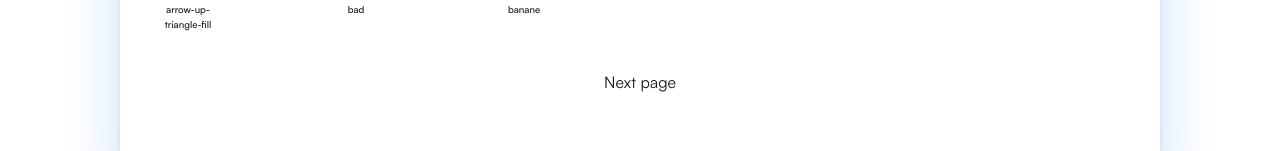
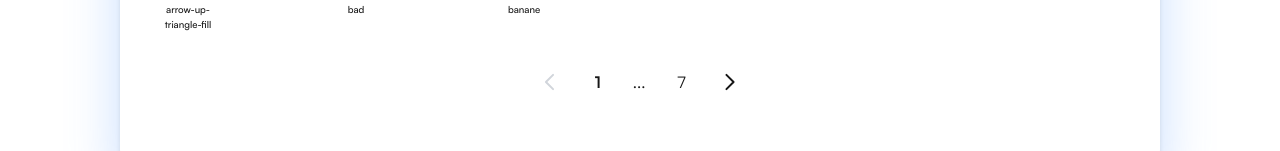
Before and after one commit to manuelsanchezweb/bee-icons, a Next.js app: page / in a window 1280 px wide. Shown: the part 1571-1722 px from the top of the page. Built offline with nearby package versions, Linux system fonts and the light colour scheme.

Commit message:
Add better handling of pagination

```diff
--- a/src/components/icon-list.tsx
+++ b/src/components/icon-list.tsx
@@ -7,6 +7,8 @@ import {
   filterIconsByCategory,
   filterIconsBySearchTerm,
   getUniqueCategories,
+  iconIssueBody,
+  iconIssueSubject,
 } from '@/utils/utils'
 import { animate, stagger } from 'motion'
 import { useCallback, useEffect, useMemo, useState } from 'react'
@@ -120,7 +122,7 @@ const IconList = ({ icons }: { icons: Icon[] }) => {
                 <div dangerouslySetInnerHTML={{ __html: icon.icon.lg }} />
               </button>
               {activeIcon === icon.name && (
-                <div className="dropdown-menu w-[100px] absolute top-0 left-1/2 -translate-x-1/2 lg:-right-24 lg:left-auto lg:top-0 lg:translate-x-0 shadow-sm border border-solid border-black bg-white flex flex-col z-[200]">
+                <div className="dropdown-menu w-[120px] absolute top-0 left-1/2 -translate-x-1/2 lg:-right-24 lg:left-auto lg:top-0 lg:translate-x-0 shadow-sm border border-solid border-black bg-white flex flex-col z-[200]">
                   <button
                     className="flex gap-2 items-center hover:bg-gray-200 py-1 px-2"
                     onClick={() => {
@@ -142,6 +144,15 @@ const IconList = ({ icons }: { icons: Icon[] }) => {
                     <IconDownload extraClasses="h-3 w-3" />
                     <span className="text-[10px] text-black">Download</span>
                   </button>
+                  <a
+                    className="flex gap-2 items-center hover:bg-gray-200 py-1 px-2"
+                    href={`mailto:manusansan22@gmail.com?subject=${iconIssueSubject}${icon.name}_id-${icon.id}&body=${iconIssueBody}`}
+                  >
+                    <IconIssue extraClasses="h-3 w-3" />
+                    <span className="text-[10px] text-black">
+                      Report an issue
+                    </span>
+                  </a>
                 </div>
               )}
               <span
@@ -163,24 +174,91 @@ const IconList = ({ icons }: { icons: Icon[] }) => {
 
       <div className="flex flex-col mt-12">
         <div className="flex justify-center gap-8">
-          {!isPrevDisabled && (
           <button
             onClick={actions.prevPage}
             disabled={isPrevDisabled}
             className="disabled:text-gray-300 disabled:pointer-events-none"
           >
-              Previous page
+            <svg
+              className="bee bee-icons"
+              width="24"
+              height="24"
+              viewBox="0 0 24 24"
+              fill="none"
+              xmlns="http://www.w3.org/2000/svg"
+            >
+              <path
+                d="M15.0673 19.1347L7.93266 12L15.0673 4.86534"
+                stroke="currentColor"
+                strokeWidth="2"
+                strokeLinecap="round"
+                strokeLinejoin="round"
+              />
+            </svg>
+          </button>
+
+          <button
+            className={state.currentPage === 1 ? 'font-bold' : ''}
+            onClick={() => actions.jumpToPage(1)}
+          >
+            1
+          </button>
+
+          {state.currentPage > 2 && (
+            <button onClick={actions.prevPage}>...</button>
+          )}
+
+          {state.currentPage > 1 &&
+            state.currentPage <
+              Math.ceil(displayedIcons.length / state.pageSize) && (
+              <span className={'font-bold'}>{state.currentPage}</span>
+            )}
+
+          {state.currentPage <
+            Math.ceil(displayedIcons.length / state.pageSize - 1) && (
+            <button onClick={actions.nextPage}>...</button>
+          )}
+
+          {displayedIcons.length > state.pageSize && (
+            <button
+              className={
+                state.currentPage ===
+                Math.ceil(displayedIcons.length / state.pageSize)
+                  ? 'font-bold'
+                  : ''
+              }
+              onClick={() =>
+                actions.jumpToPage(
+                  Math.ceil(displayedIcons.length / state.pageSize)
+                )
+              }
+            >
+              {Math.ceil(displayedIcons.length / state.pageSize)}
             </button>
           )}
-          {!isNextDisabled && (
+
           <button
             onClick={actions.nextPage}
             disabled={isNextDisabled}
             className="disabled:text-gray-300 disabled:pointer-events-none"
           >
-              Next page
+            <svg
+              className="bee bee-icons"
+              width="24"
+              height="24"
+              viewBox="0 0 24 24"
+              fill="none"
+              xmlns="http://www.w3.org/2000/svg"
+            >
+              <path
+                d="M8.43268 4.86534L15.5673 12L8.43268 19.1347"
+                stroke="currentColor"
+                strokeWidth="2"
+                strokeLinecap="round"
+                strokeLinejoin="round"
+              />
+            </svg>
           </button>
-          )}
         </div>
       </div>
     </div>
@@ -256,3 +334,43 @@ const IconCopy = ({ extraClasses }: { extraClasses?: string }) => {
     </svg>
   )
 }
+
+const IconIssue = ({ extraClasses }: { extraClasses?: string }) => {
+  return (
+    <svg
+      className={extraClasses}
+      width="24"
+      height="25"
+      viewBox="0 0 24 25"
+      fill="none"
+      xmlns="http://www.w3.org/2000/svg"
+    >
+      <g clipPath="url(#alert-circle-lg-clip)">
+        <path
+          d="M12.9951 17.1915C12.9951 16.6419 12.5496 16.1964 12 16.1964C11.4504 16.1964 11.0049 16.6419 11.0049 17.1915C11.0049 17.7411 11.4504 18.1866 12 18.1866C12.5496 18.1866 12.9951 17.7411 12.9951 17.1915Z"
+          fill="currentColor"
+        />
+        <path
+          d="M13 13.1964C13 13.7487 12.5523 14.1964 12 14.1964C11.4477 14.1964 11 13.7487 11 13.1964V7.19641C11 6.64413 11.4477 6.19641 12 6.19641C12.5523 6.19641 13 6.64413 13 7.19641V13.1964Z"
+          fill="currentColor"
+        />
+        <path
+          fillRule="evenodd"
+          clipRule="evenodd"
+          d="M12 24.1866C18.6274 24.1866 24 18.814 24 12.1866C24 5.55917 18.6274 0.186584 12 0.186584C5.37258 0.186584 0 5.55917 0 12.1866C0 18.814 5.37258 24.1866 12 24.1866ZM12 22.1866C17.5228 22.1866 22 17.7094 22 12.1866C22 6.66374 17.5228 2.18658 12 2.18658C6.47715 2.18658 2 6.66374 2 12.1866C2 17.7094 6.47715 22.1866 12 22.1866Z"
+          fill="currentColor"
+        />
+      </g>{' '}
+      <defs>
+        <clipPath id="alert-circle-lg-clip">
+          <rect
+            width="24"
+            height="24"
+            fill="white"
+            transform="translate(0 0.186584)"
+          />
+        </clipPath>
+      </defs>
+    </svg>
+  )
+}
--- a/src/utils/utils.ts
+++ b/src/utils/utils.ts
@@ -57,3 +57,11 @@ export const copyToClipboard = (icon: Icon, size: 'lg') => {
   const svgContent = icon.icon[size]
   navigator.clipboard.writeText(svgContent)
 }
+
+export const iconIssueSubject = encodeURIComponent('Issue with the icon ')
+export const iconIssueBody =
+  encodeURIComponent(`Hi, your library is super cool, I just found this thing regarding this icon:
+
+[[Please describe the issue here...]]
+
+`)
```
Lines whose indentation alone changed are shown as unchanged.
